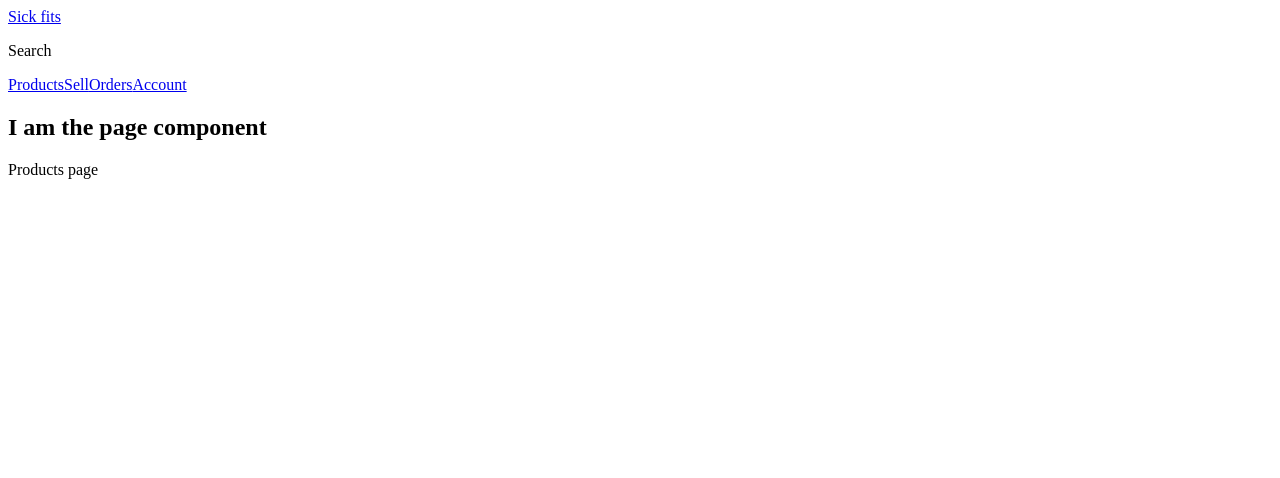
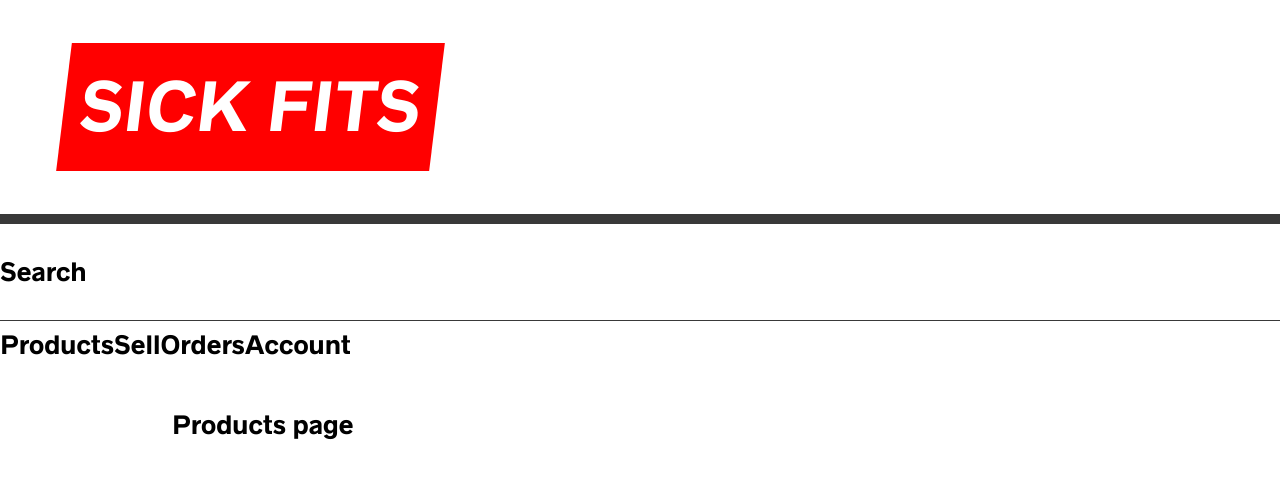
Before and after one commit to haikonguyen/sick-fits-fe, a Next.js app: page /products in a window 1280 px wide. Shown: the top 478 px of the page. Built offline with nearby package versions, Linux system fonts and the light colour scheme.

Commit message:
adding global styles, logo using styled-components, adding nprogress

```diff
--- a/components/Header.js
+++ b/components/Header.js
@@ -1,17 +1,52 @@
 import React from 'react';
 import Link from 'next/link';
+import styled from 'styled-components';
 import Nav from './Nav';
 
+const Logo = styled.h1`
+  font-size: 4rem;
+  margin-left: 4rem;
+  position: relative;
+  z-index: 2;
+  background: red;
+  transform: skew(-7deg);
+
+  a {
+    color: white;
+    text-decoration: none;
+    text-transform: uppercase;
+    padding: 0.5rem 1rem;
+  }
+`;
+
+const HeaderStyles = styled.header`
+  .bar {
+    border-bottom: 10px solid var(--black, black);
+    display: grid;
+    grid-template-columns: auto 1fr;
+    justify-content: space-between;
+    align-items: center;
+  }
+
+  .sub-bar {
+    display: grid;
+    grid-template-columns: 1fr auto;
+    border-bottom: 1px solid var(--black, black);
+  }
+`;
+
 const Header = () => (
-  <header>
+  <HeaderStyles>
+    <div className='bar'>
+      <Logo>
+        <Link href='/'>Sick fits</Link>
+      </Logo>
+    </div>
     <div className='sub-bar'>
-      <div className='bar'>
-        <Link href='/'>Sick fits</Link>
-      </div>
       <p>Search</p>
     </div>
     <Nav />
-  </header>
+  </HeaderStyles>
 );
 
 export default Header;
--- a/components/Page.js
+++ b/components/Page.js
@@ -1,19 +1,65 @@
 import React from 'react';
 import PropTypes from 'prop-types';
+import styled, { createGlobalStyle } from 'styled-components';
 import Header from './Header';
 
-const Page = ({ children, cool }) => (
+const GlobalStyles = createGlobalStyle`
+  @font-face {
+    font-family: 'radnika_next';
+    src: url('/static/radnikanext-medium-webfont.woff2') format('woff2');
+    font-weight: normal;
+    font-style: normal;
+  }
+  html {
+    --red: #ff0000;
+    --black: #393939;
+    --grey: #3A3A3A;
+    --gray: var(--grey);
+    --lightGrey: #e1e1e1;
+    --lightGray: var(---lightGray);
+    --offWhite: #ededed;
+    --maxWidth: 1000px;
+    --bs: 0 12px 24px 0 rgba(0,0,0,0.09);
+    box-sizing: border-box;
+  }
+  *, *:before, *:after {
+    box-sizing: inherit;
+  }
+  body {
+    font-family: 'radnika_next', --apple-system, BlinkMacSystemFont, 'Segoe UI', Roboto, Oxygen, Ubuntu, Cantarell, 'Open Sans', 'Helvetica Neue', sans-serif;
+    padding: 0;
+    margin: 0;
+    font-size: 1.5rem;
+    line-height:2;
+  }
+  a {
+    text-decoration: none;
+    color: var(---black);
+  }
+  a:hover {
+    text-decoration: underline;
+  }
+  button {
+    font-family: 'radnika_next', --apple-system, BlinkMacSystemFont, 'Segoe UI', Roboto, Oxygen, Ubuntu, Cantarell, 'Open Sans', 'Helvetica Neue',
+  }
+`;
+
+const InnerStyles = styled.div`
+  max-width: var(--maxWidth);
+  margin: 0 auto;
+  padding: 2rem;
+`;
+
+const Page = ({ children }) => (
   <div>
+    <GlobalStyles />
     <Header />
-    <h2>I am the page component</h2>
-    <h3>{cool}</h3>
-    {children}
+    <InnerStyles>{children}</InnerStyles>
   </div>
 );
 
 export default Page;
 
 Page.propTypes = {
-  cool: PropTypes.string,
   children: PropTypes.any,
 };
--- a/pages/_app.js
+++ b/pages/_app.js
@@ -1,8 +1,19 @@
 import React from 'react';
+import NProgress from 'nprogress';
+import Router from 'next/router';
 import Page from '../components/Page';
 
+// css
+import '../components/styles/nprogress.css';
+
+Router.events.on('routeChangeStart', () => NProgress.start());
+Router.events.on('routeChangeComplete', () => NProgress.done());
+Router.events.on('routeChangeError', () => NProgress.done());
+
+// eslint-disable-next-line react/prop-types
 const MyApp = ({ Component, pageProps }) => (
   <Page>
+    {/* eslint-disable-next-line react/jsx-props-no-spreading */}
     <Component {...pageProps} />
   </Page>
 );
--- a/pages/_document.js
+++ b/pages/_document.js
@@ -4,8 +4,11 @@
 class MyDocument extends Document {
   render() {
     return (
-      <Html lang="en-US">
+      <Html lang='en-US'>
         <body>
+          <Head>
+            <title>Head</title>
+          </Head>
           <Main />
           <NextScript />
         </body>
```
